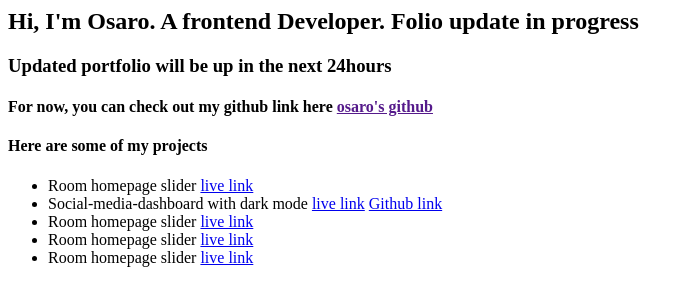
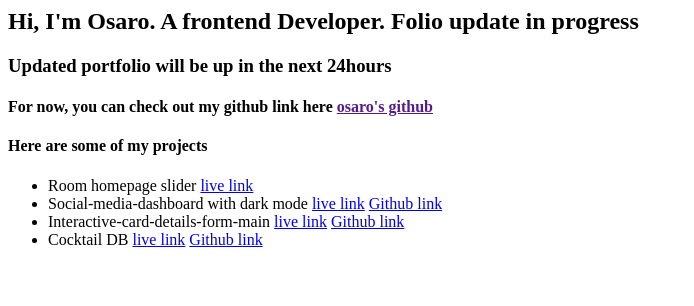
Before and after one commit to Master-Osaro/osaros-portfolio, a plain HTML site: page index.html in a window 1280 px wide. Shown: the whole page, without its empty margins (0-694 px from the left). Drawn offline with Linux system fonts and the light colour scheme.

Commit message:
Update index.html

```diff
--- a/index.html
+++ b/index.html
@@ -5,7 +5,7 @@
 <ul>
 <li>Room homepage slider <a href="https://room-homepage-react-o.netlify.app/">live link</a></li>
 <li>Social-media-dashboard with dark mode <a href="https://social-media-dashboard-o.netlify.app/">live link</a> <a href="https://github.com/Master-Osaro/32_social-media-dashboard-with-theme-switcher">Github link</a> </li>
-<li>Room homepage slider <a href="https://room-homepage-react-o.netlify.app/">live link</a></li>
-<li>Room homepage slider <a href="https://room-homepage-react-o.netlify.app/">live link</a></li>
-<li>Room homepage slider <a href="https://room-homepage-react-o.netlify.app/">live link</a></li>
+<li>Interactive-card-details-form-main <a href="https://interactive-card-form-o.netlify.app/">live link</a> <a href="https://github.com/Master-Osaro/40_interactive-card-details-form-main">Github link</a> </li>
+<li>Cocktail DB <a href="https://cocktaildbr.netlify.app/">live link</a> <a href="https://github.com/Master-Osaro/CocktailDB">Github link</a> </li>
+
 </ul>
```
